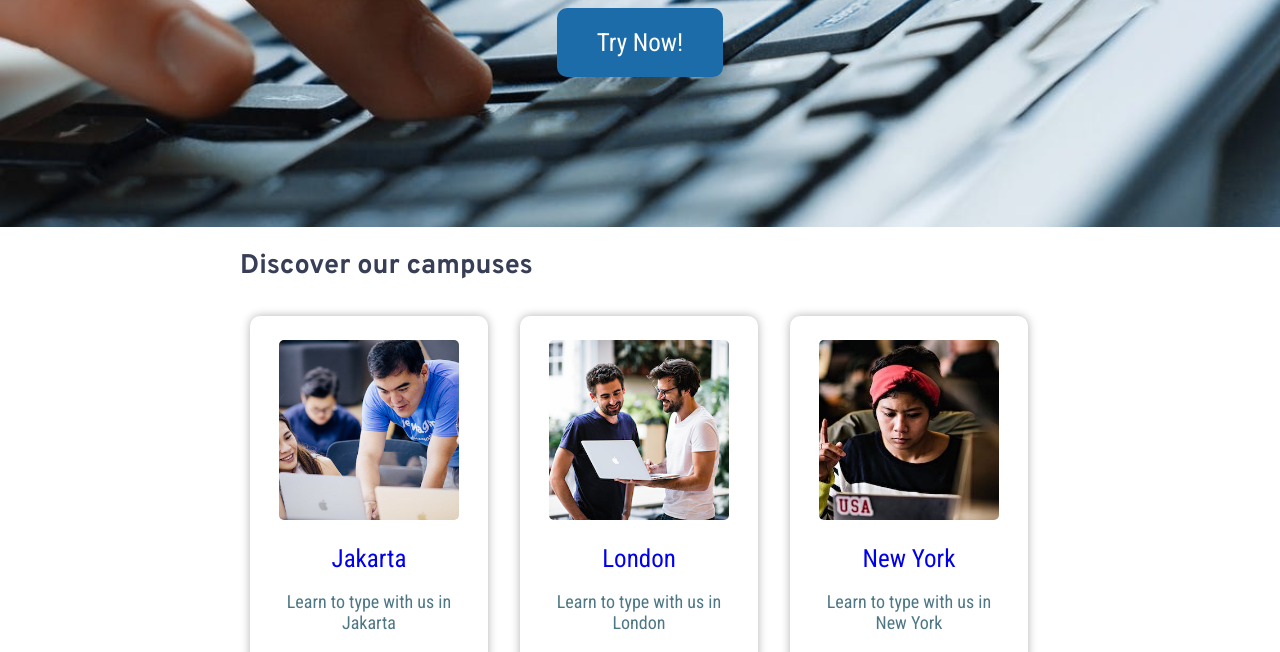
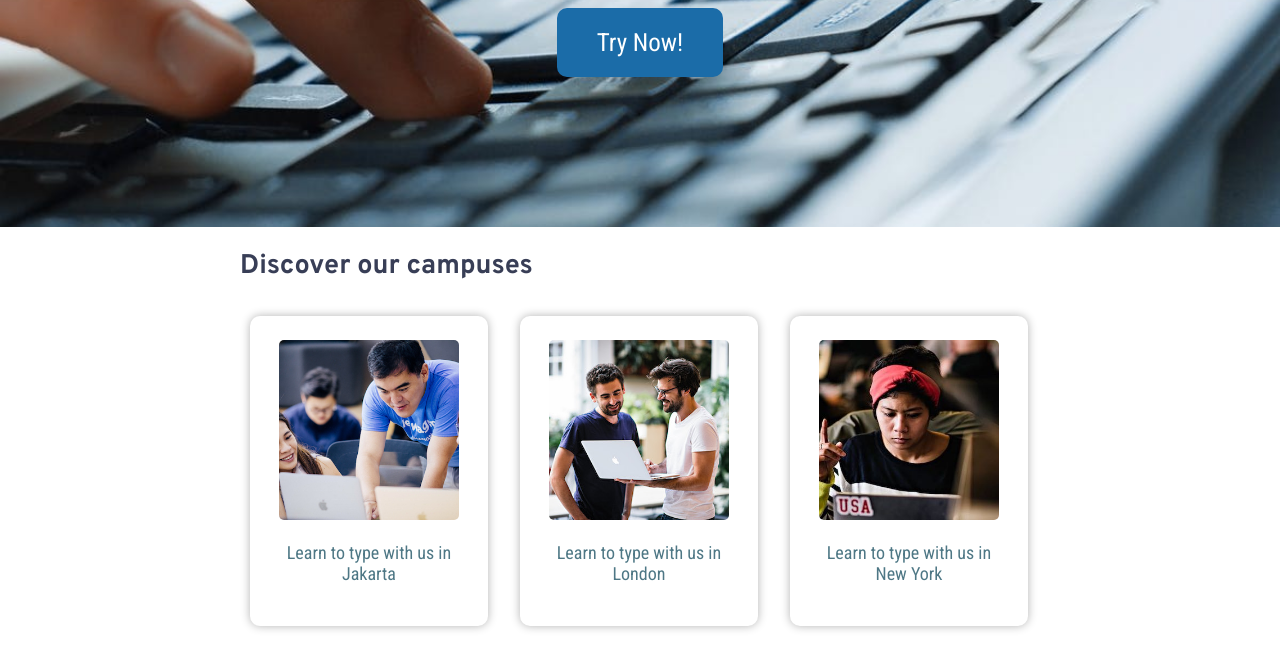
Before and after one commit to avel-sjafran/landing, a plain HTML site: page index.html in a window 1280 px wide. Shown: the part 300-952 px from the top of the page. Drawn offline with Linux system fonts and the light colour scheme; a web font is replaced by a local one.

Commit message:
Update index.html

```diff
--- a/index.html
+++ b/index.html
@@ -26,19 +26,16 @@
 	  	<div class="cards">
 		  	<div class="card-white">
 		  		<img src="images/shanghai.jpg" alt="Jakarta" width="200">
-		  		<a href="https://earth.google.com/web/search/Jakarta,+Indonesia/@-6.2297465,106.829518,18.16383607a,73951.14977157d,35y,0h,0t,0r/data=Cn0aUxJNCiUweDJlNjlmM2U5NDVlMzRiOWQ6MHg1MzcxYmYwZmRhZDc4NmEyGTVonhLG1RjAIfChREsetlpAKhJKYWthcnRhLCBJbmRvbmVzaWEYAiABIiYKJAmDi6LjcNRJQBFQvtReybJJQBlg_POg58_KPyG8qAIQI2navw" class="campuses" target="_blank">Jakarta</a>
 		  		<p>Learn to type with us in Jakarta</p>
 		  	</div>
 
 		  	<div class="card-white">
 		  		<img src="images/london.jpg" alt="London" width="200">
-		  		<a href="https://earth.google.com/web/search/London,+UK/@51.52864165,-0.10159865,29.72980224a,46280.03100822d,35y,0h,0t,0r/data=CnUaSxJFCiUweDQ3ZDhhMDBiYWYyMWRlNzU6MHg1Mjk2M2E1YWRkZDUyYTk5GU-M0d_wwElAIYByJUxiWsC_KgpMb25kb24sIFVLGAIgASImCiQJvXRFxx6CREARAbNixQIwREAZpt-ayMNWUsAh9OFEZ6KmUsA" class="campuses" target="_blank">London</a>
 		  		<p>Learn to type with us in London</p>
 		  	</div>
 
 		  	<div class="card-white">
 			  	<img src="images/paris.jpg" alt="New York" width="200">
-			  	<a href="https://earth.google.com/web/search/new+york/@40.6974881,-73.979681,1.14561406a,112800.15192391d,35y,0h,0t,0r/data=CnMaSRJDCiUweDg5YzI0ZmE1ZDMzZjA4M2I6MHhjODBiOGYwNmUxNzdmZTYyGcNylTg8W0RAIZgqvdthgFLAKghuZXcgeW9yaxgCIAEiJgokCf-tPd9CbD1AEWFYBKxCbD3AGc9o_vLfHUpAIYhW7drpwk3A" class="campuses"target="_blank">New York</a>
 			  	<p>Learn to type with us in New York</p>
 		  	</div>
 		</div>
```
